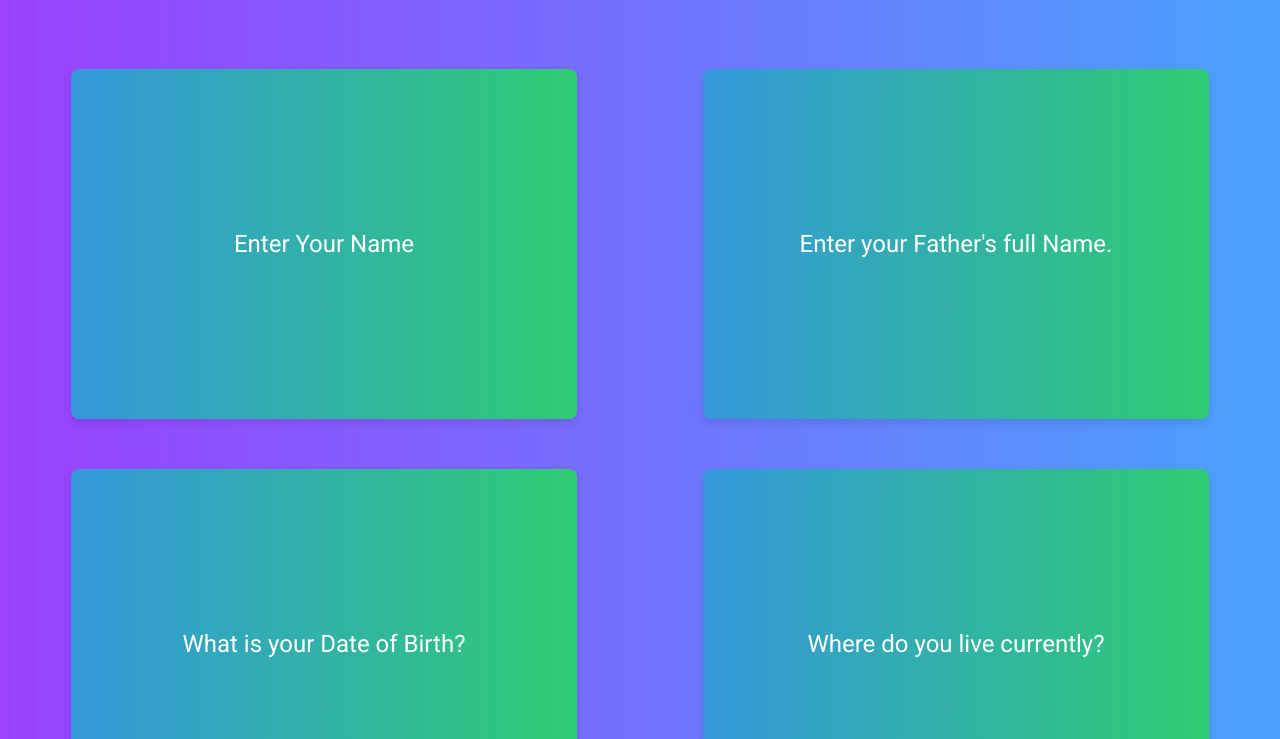
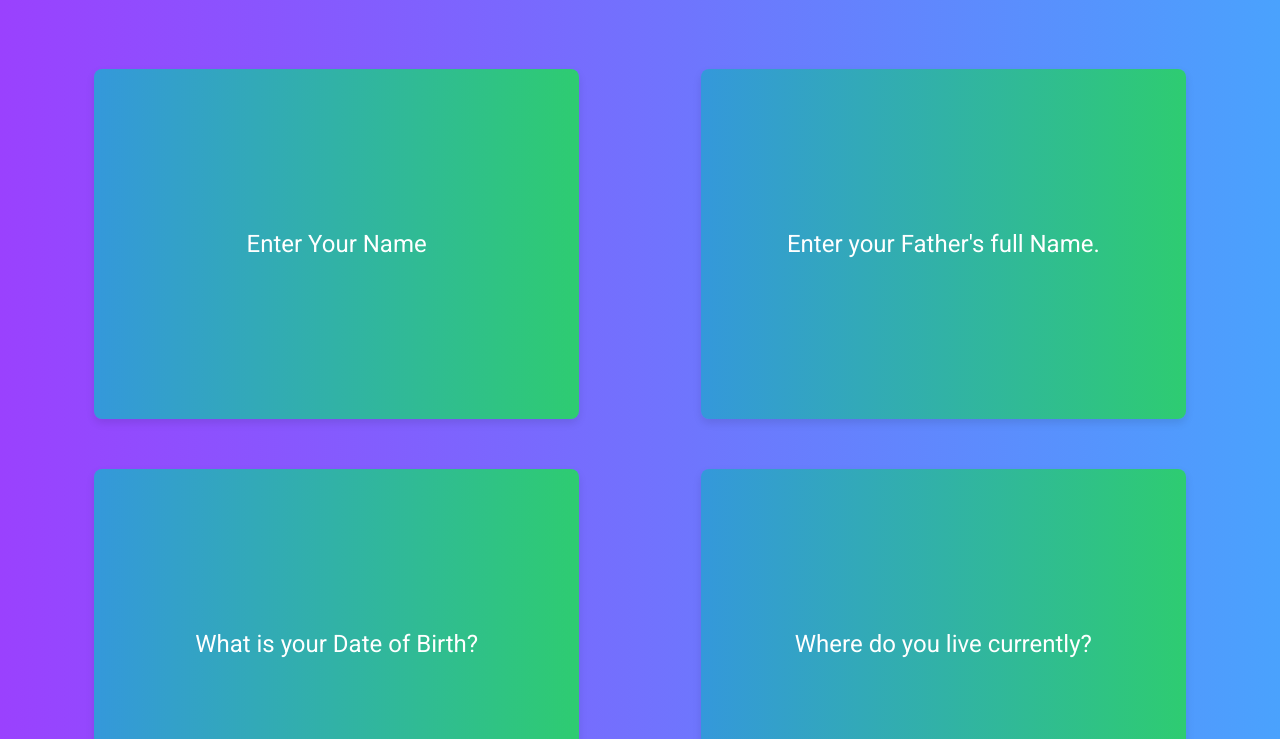
Before and after one commit to rohitjha8889/travelYatriTest, a plain HTML site: page index.html in a window 1280 px wide. Shown: the part 61-800 px from the top of the page. Drawn offline with nearby package versions, Linux system fonts and the light colour scheme.

Commit message:
CSS Changes

```diff
--- a/style.css
+++ b/style.css
@@ -1,5 +1,10 @@
 @import url('https://fonts.googleapis.com/css2?family=Inter:wght@100;200;300;400;500;600;700;800;900&display=swap');
 @import url('https://fonts.googleapis.com/css2?family=Roboto:ital,wght@0,100;0,300;0,400;0,500;0,700;0,900;1,100;1,300;1,400;1,500;1,700;1,900&display=swap');
+
+main{
+    padding-left: 2%;
+    padding-right: 2%;
+}
 
 
 main h1{
```
